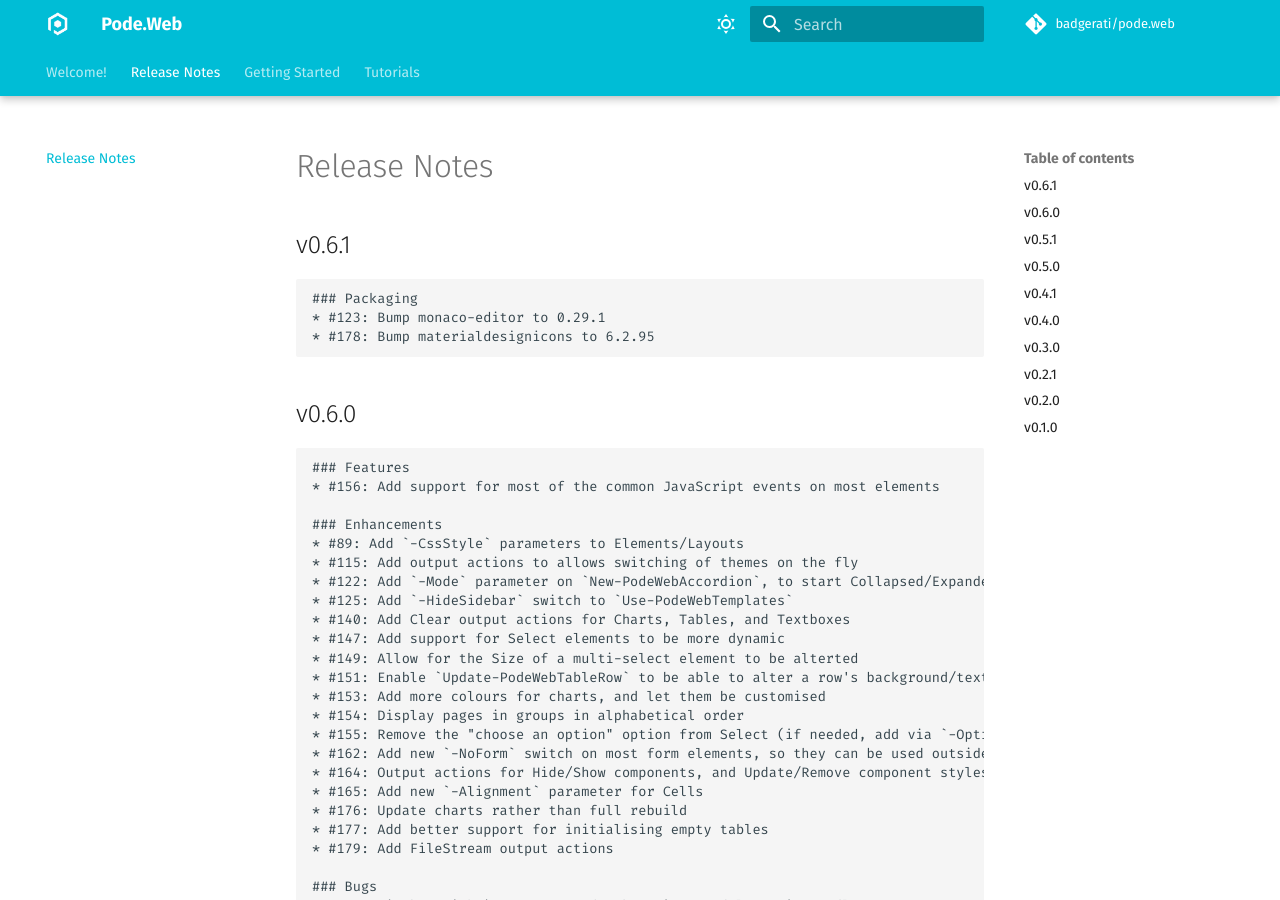
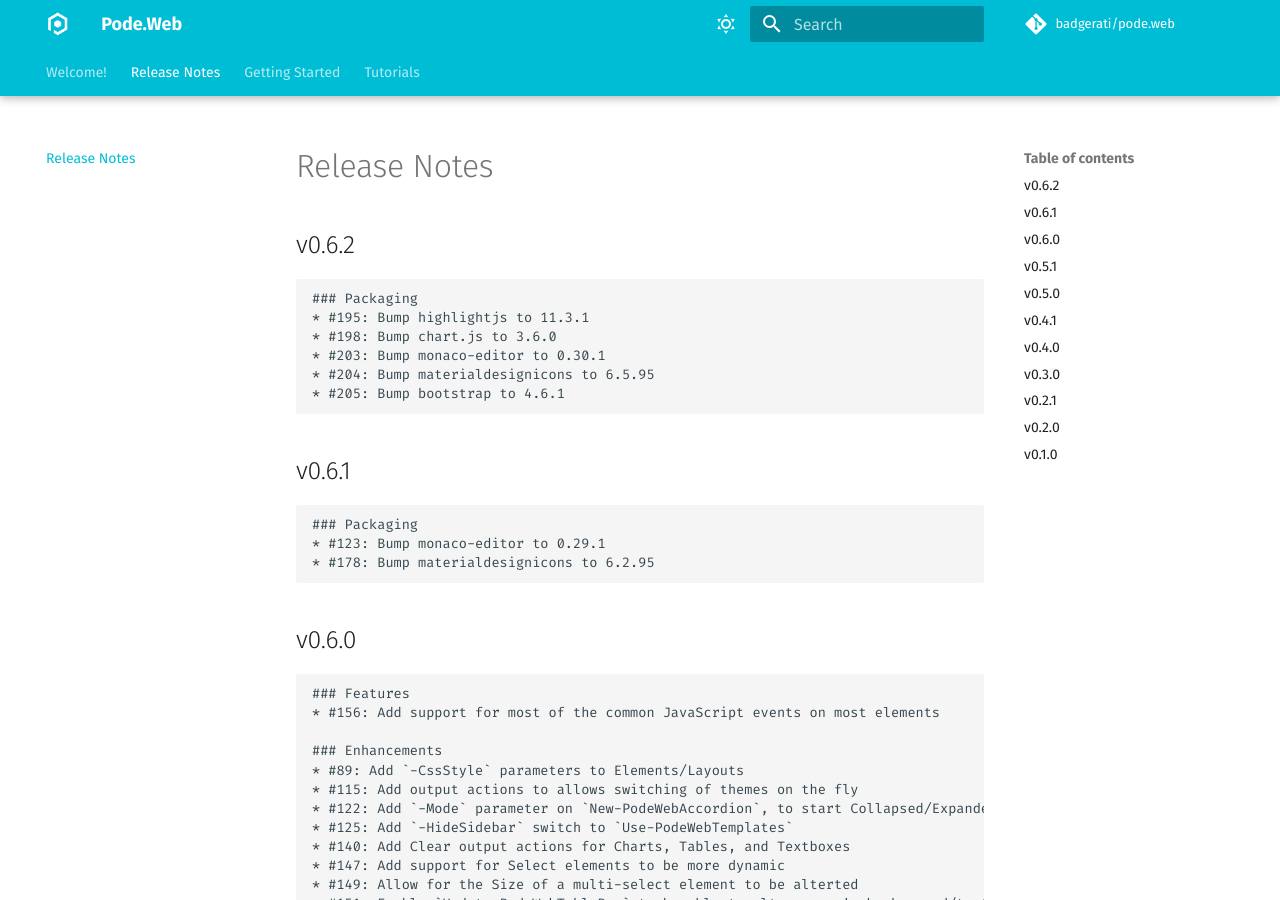
Before and after one commit to Badgerati/Pode.Web, an MkDocs documentation site: the page built from docs/release-notes.md, in a window 1280 px wide and 900 px high. Built offline with MkDocs 1.6.1 and Material for MkDocs 9.7.7, drawn with Linux system fonts in a browser that asks for light colours; comment, search, counter and statistics services are not loaded.

Commit message:
bump version to 0.6.2, and release notes, and add Discord link

````diff
--- a/docs/release-notes.md
+++ b/docs/release-notes.md
@@ -1,4 +1,15 @@
 # Release Notes
+
+## v0.6.2
+
+```plain
+### Packaging
+* #195: Bump highlightjs to 11.3.1
+* #198: Bump chart.js to 3.6.0
+* #203: Bump monaco-editor to 0.30.1
+* #204: Bump materialdesignicons to 6.5.95
+* #205: Bump bootstrap to 4.6.1
+```
 
 ## v0.6.1
 
````
Also changed, not shown: README.md (+1 -1 lines), docs/index.md (+1 -1 lines), 1 other file.
